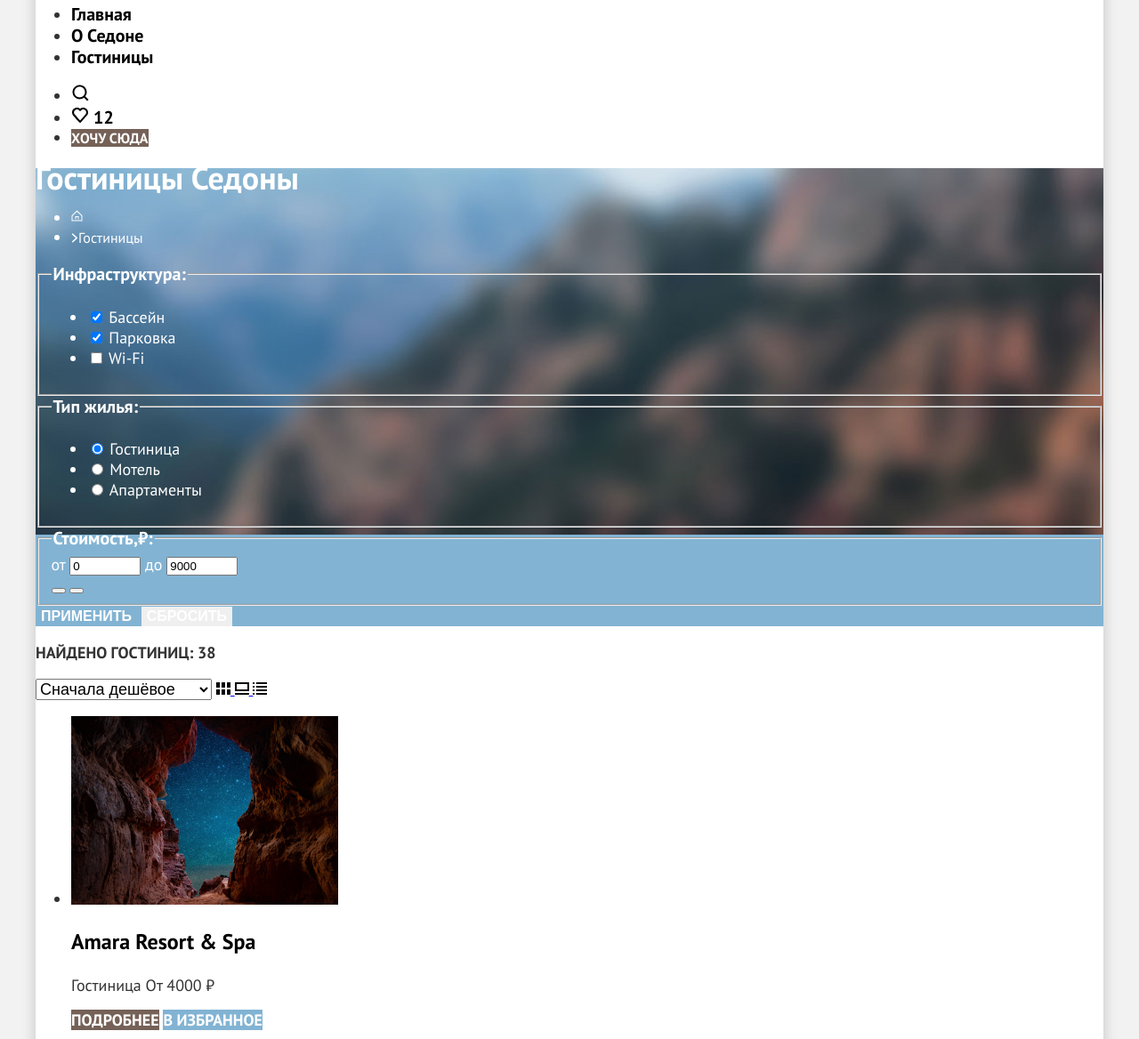
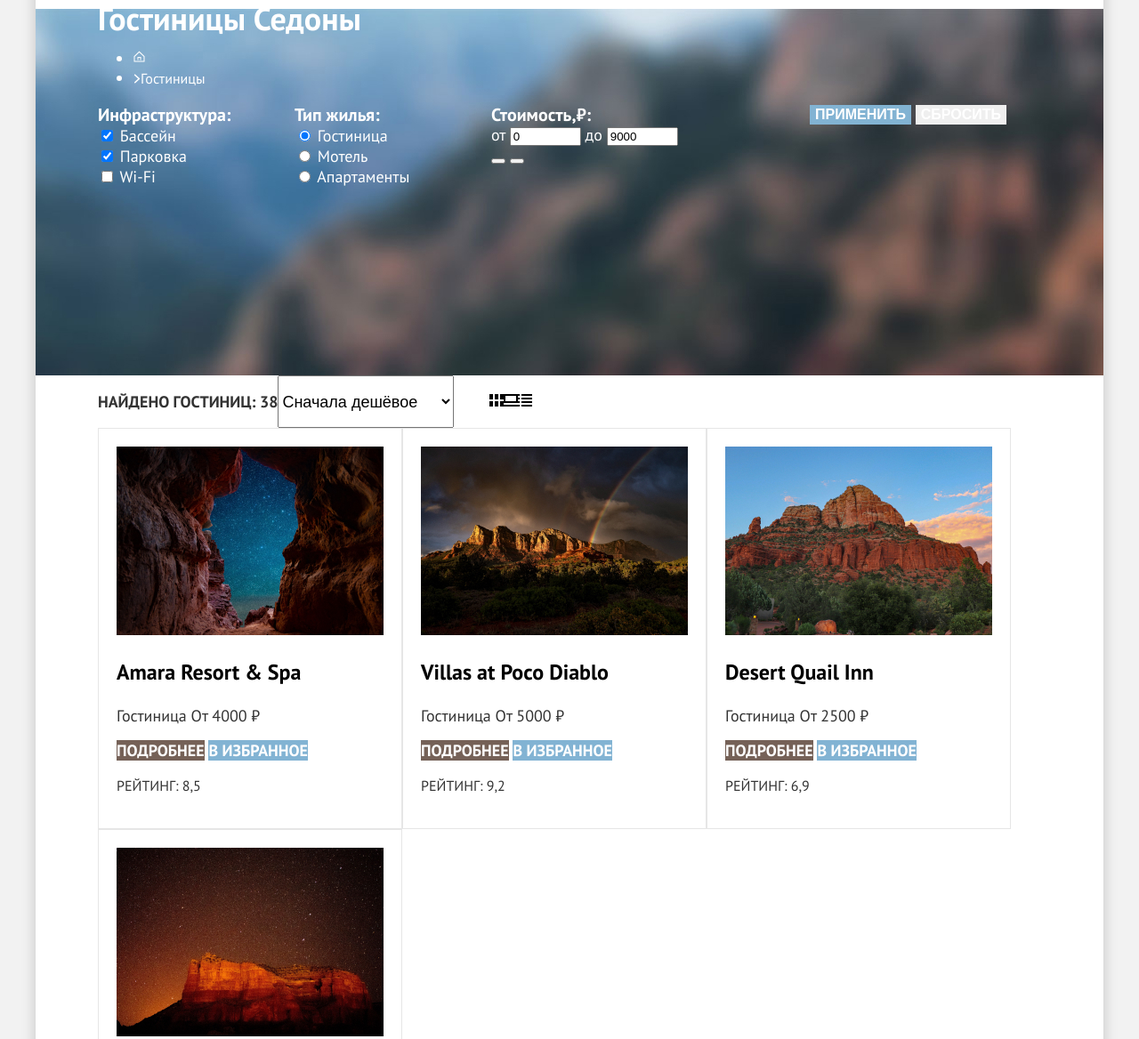
Before and after one commit to htmlacademy-htmlcss/2087795-sedona-37, a plain HTML site: page catalog.html in a window 1280 px wide. Shown: the part 89-1257 px from the top of the page at 89% size. Drawn offline with Linux system fonts and the light colour scheme.

Commit message:
Строит крупные блоки страниц

```diff
--- a/catalog.html
+++ b/catalog.html
@@ -43,8 +43,9 @@
         </ul>
       </nav>
     </header>
-    <main class="main-inner">
+    <main class="main-inner main-container">
       <header class="inner-header">
+        <div class="inner-header-container">
           <h1 class="inner-header-title">Гостиницы Седоны</h1>
           <ul class="breadcrumbs">
             <li class="breadcrumbs-item">
@@ -132,8 +133,10 @@
               <button class="filter-reset-button button" type="reset">Сбросить</button>
             </div>
           </form>
+        </div>
       </header>
-      <section class="catalog-hotel" aria-label="Сортировка">
+      <section class="catalog-hotel">
+        <div class="catalog-hotel-sorting">
           <h2 class="visually-hidden">Картчки с презентациями гостиниц.</h2>
           <p class="catalog-hotel-title">Найдено гостиниц:
             <span class="catalog-hotel-result">38</span>
@@ -143,15 +146,24 @@
             <option value="cheap">Сначала популярное</option>
             <option value="expensive">Сначала дорогое</option>
           </select>
+          <ul class="sorting-list">
+            <li class="sorting-itam">
               <a class="button-toggle button-row button-black" href="#">
                 <span class="visually-hidden">Три товара в ряд</span>
               </a>
+            </li>
+            <li class="sorting-itam">
               <a class="button-toggle button-large" href="#">
                 <span class="visually-hidden">Один товар крупно</span>
               </a>
+            </li>
+            <li class="sorting-itam">
               <a class="button-toggle button-list" href="#">
                 <span class="visually-hidden">Списком</span>
               </a>
+            </li>
+          </ul>
+        </div>
         <ul class="product-list">
           <li class="product-card">
             <a class="product-card-link" href="#">
@@ -228,7 +240,7 @@
           </li>
         </ul>
       </section>
-      <section class="subscribe subscribe-main">
+      <section class="subscribe">
         <div class="wrapper-text">
           <h2 class="visually-hidden">Подписка на рассылку новостей о городе Седона.</h2>
           <p  class="text-title">Подпишитесь на рассылку</p>
--- a/style/style.css
+++ b/style/style.css
@@ -16,8 +16,13 @@
   font-display: swap;
 }
 
+html {
+  /* height: 100%; */
+}
+
 body{
   margin: 0;
+  height: 100%;
 
   font-family: "PT Sans", sans-serif;
   font-size: 18px;
@@ -144,13 +149,45 @@ body{
 .page-wrapper {
   margin: 0 auto;
   max-width: 1200px;
+  display: flex;
+  flex-direction: column;
 
   background-color: #FFFFFF;
 
   box-shadow: 0 0 15px rgba(0, 0, 0, 0.2);
 }
 
+.main-container {
+  flex-grow: 1;
+}
+
 /*header*/
+
+.navigation {
+  display: flex;
+  /* justify-content: space-between; */
+  padding: 0 70px;
+  margin: 0 auto;
+}
+
+.navigation-logo-link {
+  margin-left: 0;
+  margin-right: 30px;
+}
+
+.navigation-list {
+  margin: 0;
+  padding: 0;
+  list-style: none;
+}
+
+.navigation-right {
+  margin-right: auto;
+}
+
+.navigation-user {
+
+}
 
 .navigation-link {
   font-weight: 700;
@@ -166,8 +203,9 @@ body{
 /* Главный экран */
 
 .hero-img {
+  display: block;
   margin: 0 auto;
-  vertical-align: middle
+  vertical-align: middle;
 }
 
 /* Блок под главным экраном */
@@ -201,6 +239,12 @@ body{
   text-transform: uppercase;
 }
 
+.advantages-list {
+  margin: 0;
+  padding: 0;
+  list-style: none;
+}
+
 /* subscribe Секция подписки */
 
 
@@ -209,6 +253,17 @@ body{
 }
 
 /* page-footer */
+
+.page-footer {
+  display: flex;
+  justify-content: space-between;
+  padding: 0 70px;
+}
+
+.footer-social-list {
+  display: flex;
+  list-style: none;
+}
 
 .footer-contacts-address {
   font-style: normal;
@@ -223,6 +278,10 @@ body{
 
 /* Каталог гостиниц */
 
+.inner-header-container {
+  padding: 0 70px;
+}
+
 .breadcrumbs-link {
   font-size: 16px;
   line-height: 21px;
@@ -230,14 +289,49 @@ body{
   color: inherit;
 }
 
+.catalog-filter {
+  display: flex;
+}
+
+.catalog-filter-group {
+  width: 151px;
+  margin: 0;
+  padding: 0;
+  border: none;
+}
+
+.catalog-filter-group:not(:last-child) {
+  margin-right: 70px;
+}
+
+.catalog-filter-price {
+  width: 288px;
+  margin: 0 70px 0 0;
+  padding: 0;
+  border: none;
+}
+
 .catalog-filter-title {
   font-weight: 700;
   font-size: 20px;
   line-height: 24px;
+  margin: 0;
+  padding: 0;
 }
 
 .catalog-filter-list {
   line-height: 23px;
+  list-style: none;
+  margin: 0;
+  padding: 0;
+}
+
+.catalog-hotel {
+  padding: 0 70px;
+}
+
+.catalog-hotel-sorting {
+  display: flex;
 }
 
 .catalog-hotel-title {
@@ -249,6 +343,24 @@ body{
 .select-control {
   font-size: 18px;
   line-height: 21px;
+}
+
+.sorting-list {
+  display: flex;
+  list-style: none;
+}
+
+.product-list {
+  display: flex;
+  flex-wrap: wrap;
+  list-style: none;
+  margin: 0;
+  padding: 0;
+}
+
+.product-card {
+  border: solid 1px #E6E6E6;
+  padding: 20px;
 }
 
 .product-card-link {
```
Also changed, not shown: index.html (+1 -1 lines). Lines whose indentation alone changed are shown as unchanged.
